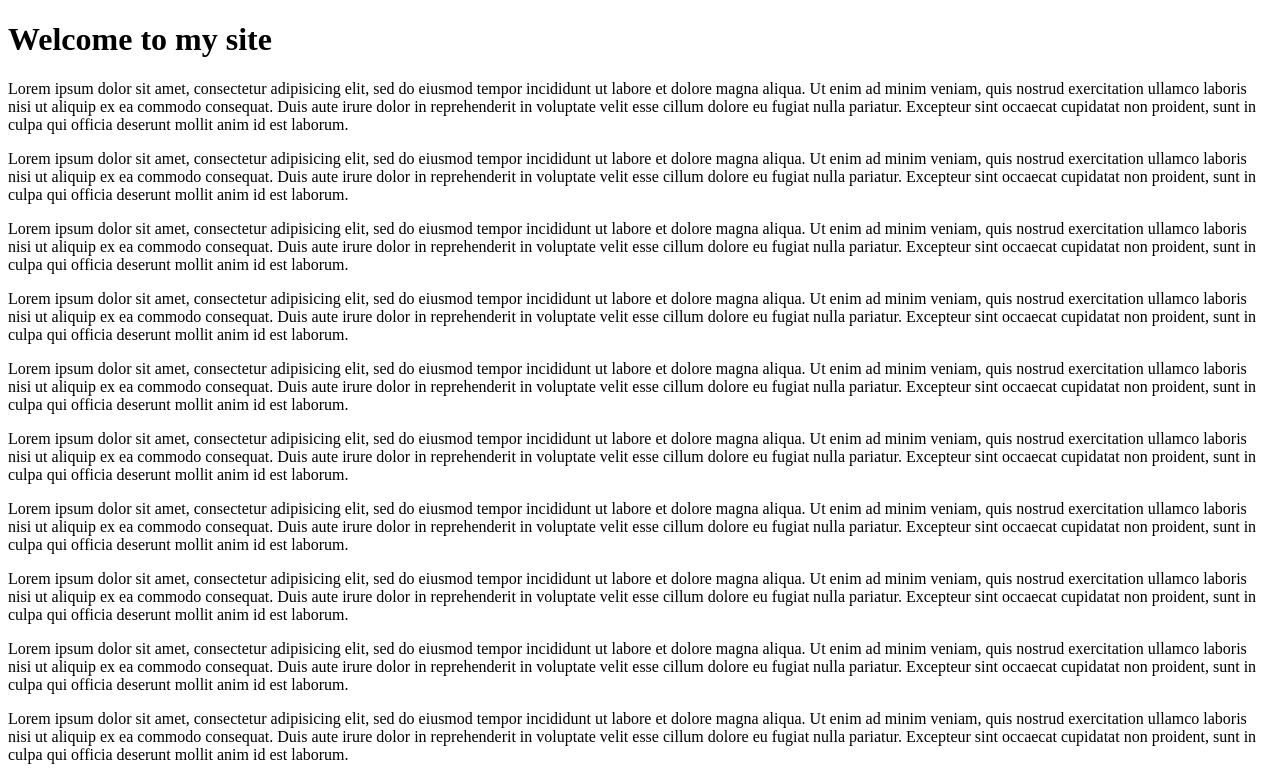
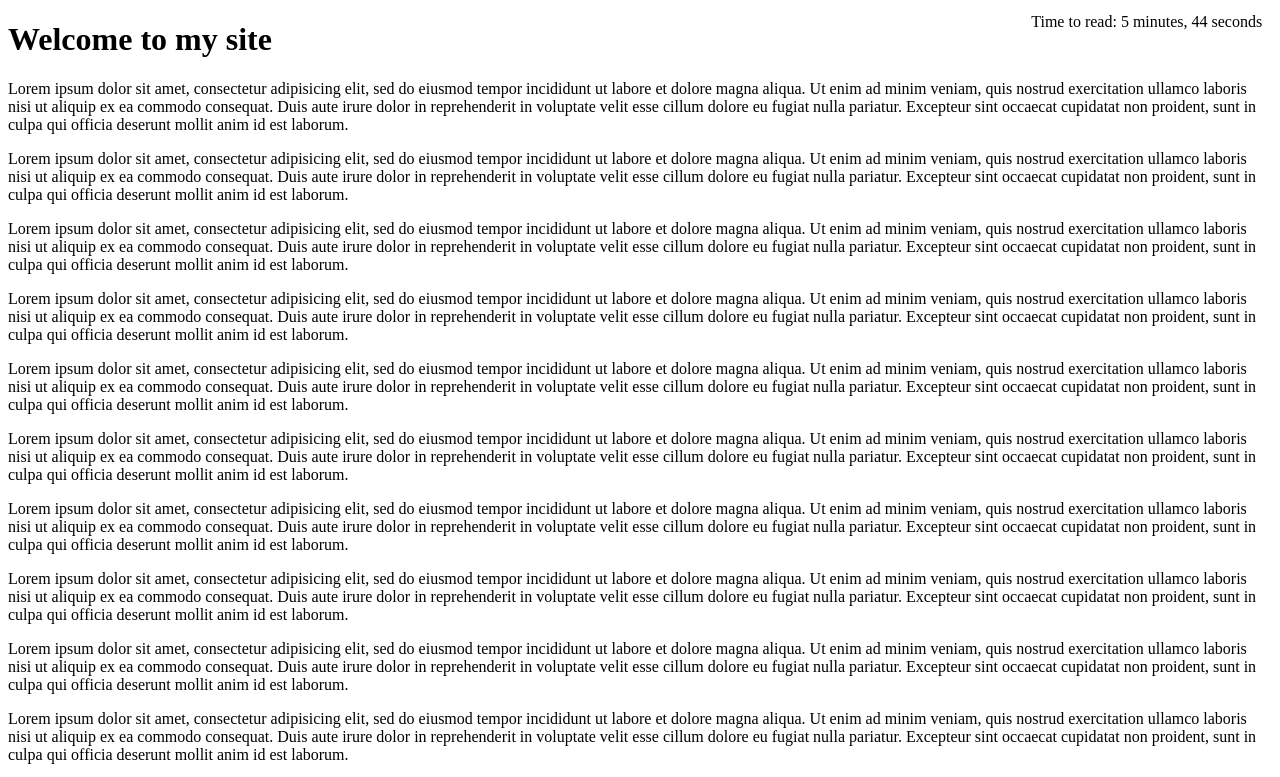
Before and after one commit to bhare1987/day11, a plain HTML site: page index.html in a window 1280 px wide. Shown: the top 777 px of the page. Drawn offline with Linux system fonts and the light colour scheme.

Commit message:
finished time-to-read

```diff
--- a/index.html
+++ b/index.html
@@ -3,6 +3,7 @@
 <head>
   <meta charset="UTF-8">
   <title>Document</title>
+  <link rel="stylesheet" href="styles.css">
 </head>
 <body>
   <h1>Welcome to my site </h1>
--- /dev/null
+++ b/styles.css
@@ -0,0 +1,7 @@
+.time-to-read-view {
+  position: fixed;
+  right: 1%;
+  top: 1%;
+  background-color: white;
+  padding: 5px;
+}
--- a/time-to-read.js
+++ b/time-to-read.js
@@ -16,3 +16,14 @@ function timeToRead(){
       readTime.push(readMinutes, readSeconds);
       return readTime;
 }
+
+function timeToReadView() {
+  var body = document.getElementsByTagName('body')[0],
+      time = timeToRead(),
+      container = document.createElement('div');
+      container.className = "time-to-read-view";
+      container.textContent = "Time to read: " + time[0] + " minutes, " + time[1] + " seconds";
+      body.appendChild(container);
+}
+
+timeToReadView();
```
